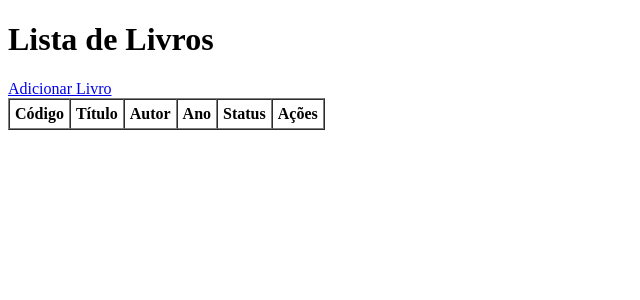
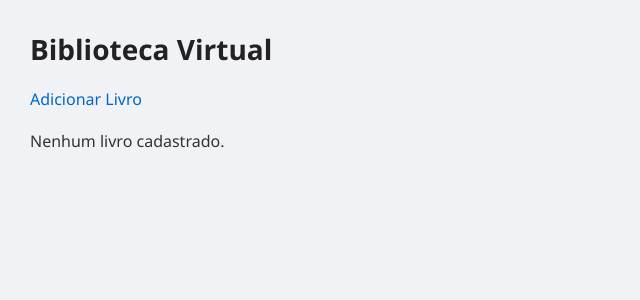
Before and after one commit to Carvalho777142/Biblioteca_virtual, a Flask app: page / in a window 1280 px wide. Shown: the top 300 px of the page, without its empty margins (0-640 px from the left). Run offline with Flask 3, Linux system fonts and the light colour scheme; lists and menus that the app fills with data are empty.

Commit message:
minha biblioteca

```diff
--- a/main.py
+++ b/main.py
@@ -34,7 +34,7 @@ def adicionar_livro():
 def emprestar_livro(codigo):
     livro = livros[codigo]
     if livro["devolver_ate"] is None:
-        livro["devolver_ate"] = date.today() + timedelta(days=7)
+        livro["devolver_ate"] = date.today() - timedelta(days=7)
         flash(f"Livro emprestado! Devolver até {livro['devolver_ate'].strftime('%d/%m/%Y')}.")
     else:
         flash("Este livro já está emprestado.")
@@ -47,8 +47,10 @@ def devolver_livro(codigo):
         hoje = date.today()
         atraso = (hoje - livro["devolver_ate"]).days
         if atraso > 0:
-            multa = 10 + atraso
-            flash(f'Livro devolvido com {atraso} dias de atraso. Multa: R${multa}')
+            multa=10
+            juros = round((10 * 0.01 * atraso),2)
+            total = multa+juros
+            flash(f'Livro devolvido com {atraso} dias de atraso. Multa: R${total}')
         else:
             flash('Livro devolvido no prazo.')
         livro["devolver_ate"] = None
--- /dev/null
+++ b/static/style.css
@@ -0,0 +1,113 @@
+/* Reset básico */
+* {
+    margin: 0;
+    padding: 0;
+    box-sizing: border-box;
+}
+
+body {
+    font-family: 'Segoe UI', Tahoma, Geneva, Verdana, sans-serif;
+    background-color: #f0f2f5;
+    color: #333;
+    padding: 30px;
+}
+
+h1 {
+    margin-bottom: 20px;
+    font-size: 28px;
+    color: #222;
+}
+
+table {
+    width: 100%;
+    border-collapse: collapse;
+    background-color: #fff;
+    border-radius: 8px;
+    overflow: hidden;
+    box-shadow: 0 2px 8px rgba(0, 0, 0, 0.05);
+}
+
+th, td {
+    padding: 12px 16px;
+    text-align: left;
+    border-bottom: 1px solid #e0e0e0;
+}
+
+th {
+    background-color: #f7f9fa;
+    font-weight: bold;
+    color: #444;
+}
+
+tr:last-child td {
+    border-bottom: none;
+}
+
+a {
+    color: #0066cc;
+    text-decoration: none;
+    margin-right: 10px;
+    font-weight: 500;
+}
+
+a:hover {
+    text-decoration: underline;
+}
+
+button, .button {
+    display: inline-block;
+    padding: 8px 14px;
+    background-color: #0066cc;
+    color: #fff;
+    border: none;
+    border-radius: 4px;
+    text-decoration: none;
+    cursor: pointer;
+    font-size: 14px;
+}
+
+button:hover, .button:hover {
+    background-color: #004a99;
+}
+
+form {
+    background: #fff;
+    padding: 20px;
+    border-radius: 8px;
+    box-shadow: 0 1px 5px rgba(0, 0, 0, 0.08);
+    max-width: 500px;
+}
+
+form label {
+    display: block;
+    margin-top: 10px;
+    margin-bottom: 5px;
+    font-weight: bold;
+}
+
+form input[type="text"] {
+    width: 100%;
+    padding: 8px 10px;
+    border: 1px solid #ccc;
+    border-radius: 4px;
+    margin-bottom: 15px;
+    font-size: 14px;
+}
+
+form button {
+    margin-top: 10px;
+}
+
+.mensagem {
+    background-color: #d1f0d1;
+    color: #2e7d32;
+    padding: 12px 15px;
+    border: 1px solid #a5d6a7;
+    border-radius: 6px;
+    margin-bottom: 20px;
+    max-width: 500px;
+}
+
+p {
+    margin-top: 20px;
+}
--- a/templates/index.html
+++ b/templates/index.html
@@ -2,35 +2,37 @@
 <html lang="pt-br">
 <head>
     <meta charset="UTF-8">
-    <title>Biblioteca</title>
+    <title>Biblioteca Virtual</title>
+    <link rel="stylesheet" href="static/style.css">
+
 </head>
 <body>
-    <h1>Lista de Livros</h1>
+    <h1>Biblioteca Virtual</h1>
 
     {% with messages = get_flashed_messages() %}
       {% if messages %}
-        <ul>
         {% for message in messages %}
-            <li>{{ message }}</li>
+          <p>{{ message }}</p>
         {% endfor %}
-        </ul>
       {% endif %}
     {% endwith %}
 
-    <a href="/adicionar_livro">Adicionar Livro</a>
+    <p><a href="/adicionar_livro">Adicionar Livro</a></p>
 
+    {% if livros %}
         <table border="1" cellpadding="5" cellspacing="0">
+            <thead>
                 <tr>
-            <th>Código</th>
                     <th>Título</th>
                     <th>Autor</th>
                     <th>Ano</th>
                     <th>Status</th>
                     <th>Ações</th>
                 </tr>
+            </thead>
+            <tbody>
                 {% for livro in livros %}
                 <tr>
-            <td>{{ livro.codigo }}</td>
                     <td>{{ livro.titulo }}</td>
                     <td>{{ livro.autor }}</td>
                     <td>{{ livro.ano }}</td>
@@ -42,13 +44,20 @@
                         {% endif %}
                     </td>
                     <td>
-                <a href="/emprestar_livro/{{ livro.codigo }}">Emprestar</a> |
-                <a href="/devolver_livro/{{ livro.codigo }}">Devolver</a> |
-                <a href="/editar_livro/{{ livro.codigo }}">Editar</a> |
+                        {% if not livro.devolver_ate %}
+                            <a href="/emprestar_livro/{{ livro.codigo }}">Emprestar</a>
+                        {% else %}
+                            <a href="/devolver_livro/{{ livro.codigo }}">Devolver</a>
+                        {% endif %}
+                        <a href="/editar_livro/{{ livro.codigo }}">Editar</a>
                         <a href="/apagar_livro/{{ livro.codigo }}">Apagar</a>
                     </td>
                 </tr>
                 {% endfor %}
+            </tbody>
         </table>
+    {% else %}
+        <p>Nenhum livro cadastrado.</p>
+    {% endif %}
 </body>
 </html>
```
Also changed, not shown: templates/adicionar_livro.html (+8 -7 lines), templates/editar_livro.html (+7 -6 lines). Lines whose indentation alone changed are shown as unchanged.
